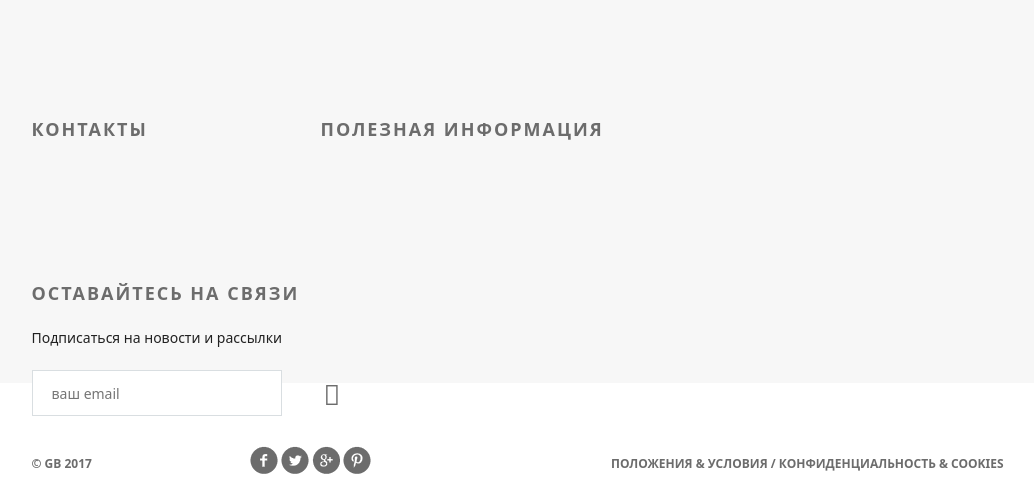
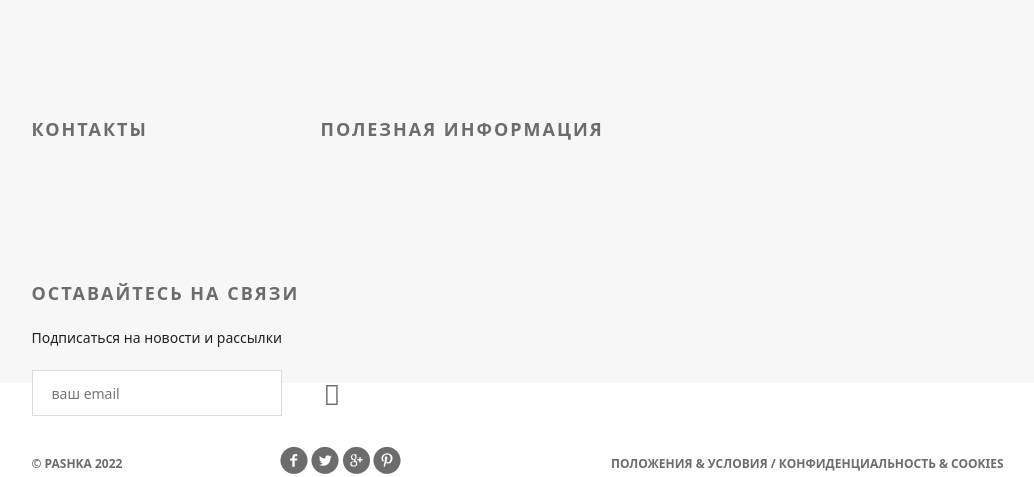
Before and after one commit to Pavel-Nefedov/django_shop, a Django app: page / in a window 1280 px wide. Shown: the part 1140-1617 px from the top of the page, without its empty margins (123-1157 px from the left). Run offline with Django 3.2, Linux system fonts and the light colour scheme; data that the repository does not hold is empty; some libraries are stand-ins or nearby versions.

```diff
--- a/geekshop/geekshop/templates/geekshop/base.html
+++ b/geekshop/geekshop/templates/geekshop/base.html
@@ -40,7 +40,7 @@
                 </form>
             </div>
         </div>
-        <p class="small">&copy; GB 2017</p>
+        <p class="small">&copy; Pashka 2022</p>
         <div class="social">
             <a href="#" class="social1"></a>
             <a href="#" class="social2"></a>
```
Also changed, not shown: geekshop/mainapp/views.py (+0 -8 lines).
